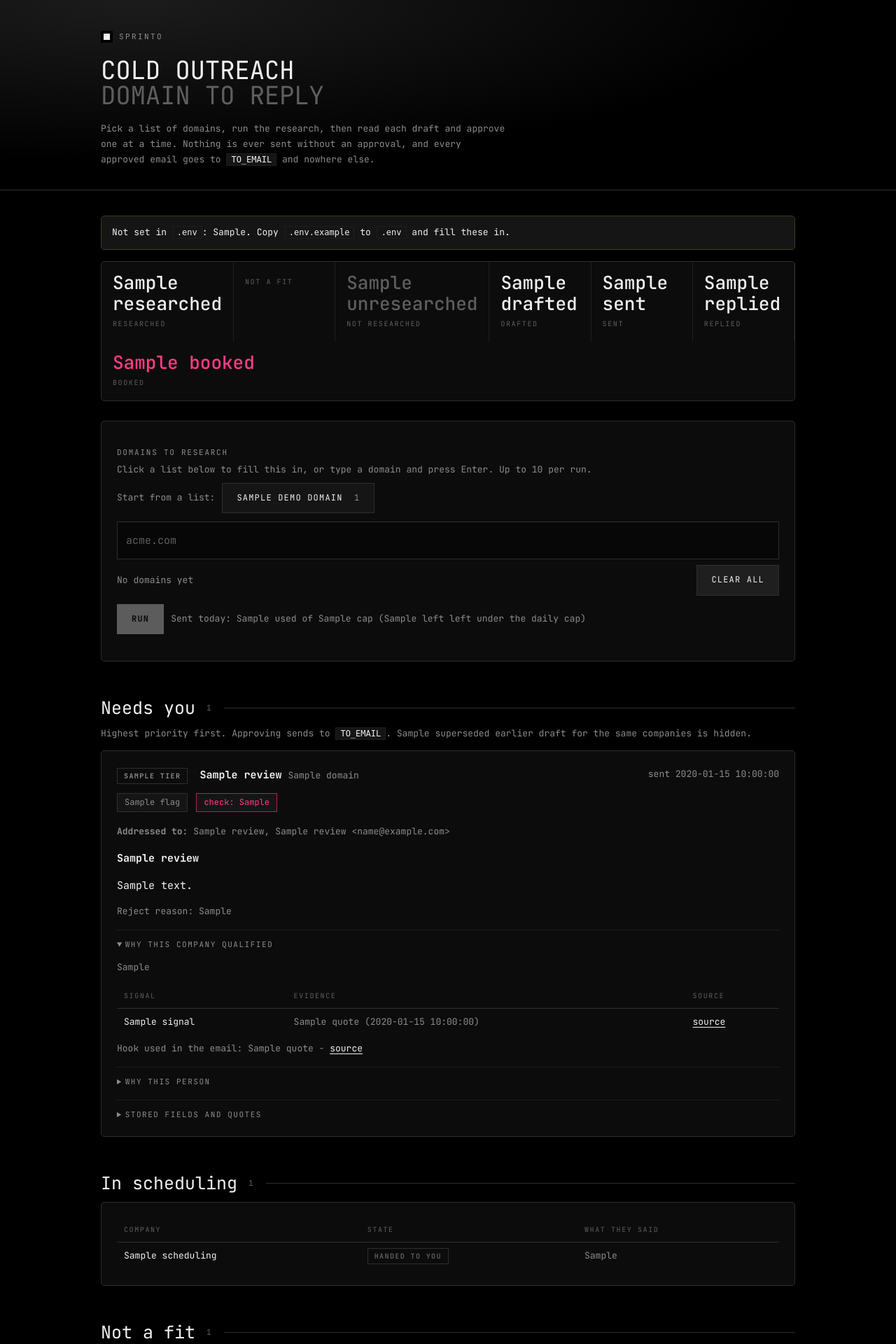
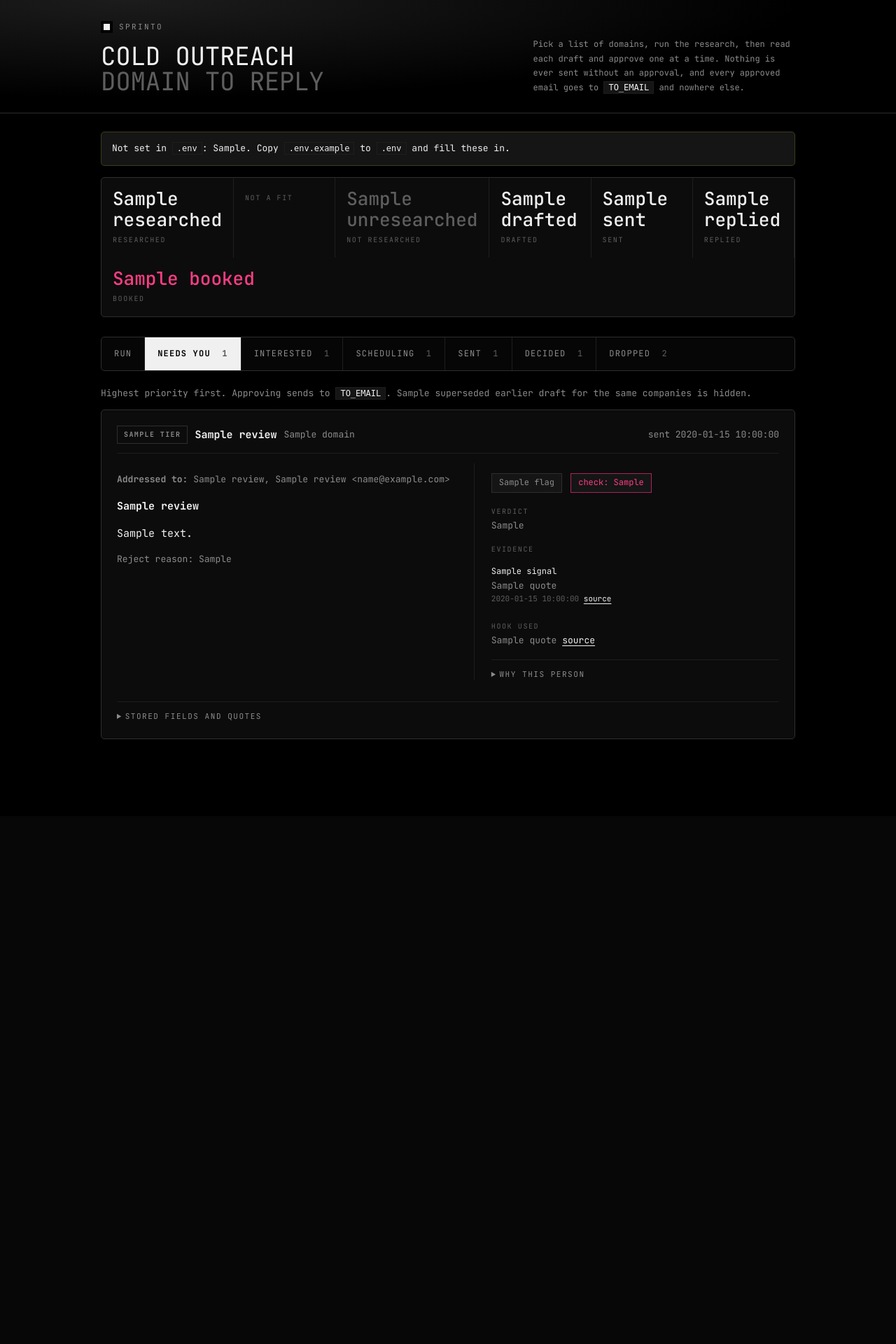
Before and after one commit to pranuthivedulla/Sprinto, a Python web app: template app/templates/index.html in a window 1280 px wide. Shown: the top 1920 px of the page at 70% size. After the commit the page ends 1056 px from the top, so only its background shows below. Run offline with Jinja, Linux system fonts and the light colour scheme; the template is opened without the code that fills it: most values are stand-ins (such as "Sample title", 1, 10 or a date in 2020).

Commit message:
One stage per tab, and the draft beside its evidence
The page was one column about ten thousand pixels tall. Six stages now sit
behind a sticky tab bar (Run, Needs you, Scheduling, Sent, Decided, Dropped,
plus Interested when there is anyone to schedule). Panels are hidden, not
removed, so find-in-page still reaches everything; the tab lives in the URL
hash and defaults to Needs you when a queue exists.

A review card is now the draft on the left and its evidence on the right.
Not a fit and Not researched share one tab as two tables rather than two
screens. Domain entry sits beside the cap and the run limits. The masthead
went from 273px to 162px.

Also removes the Sent table's Reply column: `sent` rows never carried
reply_status, so every row printed "no reply", including for the company
that had replied and booked. Reply state lives on Interested and Scheduling.

Decision 26 records both this and the codapress restyle. 227 checks pass.

Co-Authored-By: Claude Opus 5 <noreply@anthropic.com>

```diff
--- a/app/templates/index.html
+++ b/app/templates/index.html
@@ -24,14 +24,17 @@
   .wrap { max-width:1040px; margin:0 auto; padding:0 24px; }
 
   /* Masthead: the hero idea, shrunk. Two lines, the second one receding. */
-  .masthead { border-bottom:1px solid var(--line); padding:44px 0 32px;
-              margin-bottom:36px;
+  .masthead { border-bottom:1px solid var(--line); padding:30px 0 26px;
+              margin-bottom:26px;
               background:radial-gradient(120% 140% at 15% 0%, #1c1c1c 0%, #000 62%); }
   .masthead h1 { font-size:36px; line-height:1.02; font-weight:400; margin:0;
                  letter-spacing:-.01em; text-transform:uppercase; }
   .masthead h1 .fade { display:block; color:var(--dimmer); }
-  .masthead .sub { color:var(--dim); margin:18px 0 0; max-width:74ch;
-                   font-size:13px; line-height:1.7; }
+  .masthead .wrap { display:flex; gap:48px; align-items:flex-end;
+                    justify-content:space-between; flex-wrap:wrap; }
+  .masthead .sub { color:var(--dim); margin:0; max-width:52ch;
+                   font-size:12px; line-height:1.7; }
+  .masthead .mark { margin-bottom:14px; }
   .mark { display:inline-flex; align-items:center; gap:9px; margin-bottom:20px;
           font-size:11px; letter-spacing:.22em; text-transform:uppercase;
           color:var(--dim); }
@@ -159,13 +162,55 @@
     h2 { font-size:20px; }
     .funnel div { flex:1 1 50%; }
   }
+
+  /* Tabs: one stage at a time, so reaching the sixth section is a click and
+     not a scroll. Every panel stays in the DOM, so find-in-page still works. */
+  .tabs { position:sticky; top:0; z-index:5; display:flex; flex-wrap:wrap;
+          border:1px solid var(--line); border-radius:5px; overflow:hidden;
+          background:#060606; margin-bottom:22px; }
+  .tab { border:0; border-right:1px solid var(--line-soft); background:transparent;
+         color:var(--dim); padding:14px 18px; }
+  .tab:last-child { border-right:0; }
+  .tab:hover { background:var(--panel-2); color:var(--text); }
+  .tab[aria-current="true"] { background:var(--text); color:#000; font-weight:700; }
+  .tab .c { margin-left:8px; opacity:.65; }
+  .panel[hidden] { display:none; }
+
+  .k { font-size:10px; letter-spacing:.16em; text-transform:uppercase;
+       color:var(--dimmer); }
+  .sideline { margin:0 0 10px; font-size:13px; color:var(--dim); }
+  .sideline .k { display:block; margin-bottom:2px; }
+
+  /* The review card reads across, not down: the draft beside its evidence. */
+  .card { display:grid; gap:14px 30px; align-items:start;
+          grid-template-columns:minmax(0,1.1fr) minmax(0,1fr); }
+  .card .chead, .card .full { grid-column:1 / -1; }
+  .card .chead { border-bottom:1px solid var(--line-soft); padding-bottom:13px; }
+  .card .cwhy { border-left:1px solid var(--line-soft); padding-left:24px; }
+  .ev { list-style:none; margin:0 0 14px; padding:0; font-size:13px; }
+  .ev li { border-top:1px solid var(--line-soft); padding:8px 0; }
+  .ev li:first-child { border-top:0; }
+  .ev .evlabel { display:block; color:var(--text); font-size:12px; }
+  .ev .evmeta { display:block; font-size:11px; color:var(--dimmer); }
+
+  .runcols { display:grid; gap:14px 30px; align-items:start;
+             grid-template-columns:minmax(0,1.3fr) minmax(0,1fr); }
+  .runside { border-left:1px solid var(--line-soft); padding-left:24px; }
+  .cols { display:grid; gap:14px; grid-template-columns:1fr 1fr; align-items:start; }
+
+  @media (max-width:900px) {
+    .card, .runcols, .cols { grid-template-columns:minmax(0,1fr); }
+    .card .cwhy, .runside { border-left:0; padding-left:0;
+                            border-top:1px solid var(--line-soft); padding-top:16px; }
+  }
 </style>
-
 </head>
 <body>
 <div class="masthead"><div class="wrap">
+<div>
 <div class="mark">Sprinto</div>
 <h1>Cold outreach<span class="fade">domain to reply</span></h1>
+</div>
 <p class="sub">Pick a list of domains, run the research, then read each draft and
 approve one at a time. Nothing is ever sent without an approval, and every approved
 email goes to <code>TO_EMAIL</code> and nowhere else.</p>
@@ -192,14 +237,34 @@ Copy <code>.env.example</code> to <code>.env</code> and fill these in.</div>
 </div>
 {% endif %}
 
+<nav class="tabs" id="tabs" data-default="{{ 'review' if review else 'run' }}">
+  <button type="button" class="tab" data-tab="run">Run</button>
+  <button type="button" class="tab" data-tab="review">Needs you
+    <span class="c">{{ review|length }}</span></button>
+  {% if to_schedule %}
+  <button type="button" class="tab" data-tab="interested">Interested
+    <span class="c">{{ to_schedule|length }}</span></button>
+  {% endif %}
+  <button type="button" class="tab" data-tab="scheduling">Scheduling
+    <span class="c">{{ scheduling|length }}</span></button>
+  <button type="button" class="tab" data-tab="sent">Sent
+    <span class="c">{{ sent|length }}</span></button>
+  <button type="button" class="tab" data-tab="decided">Decided
+    <span class="c">{{ decided|length }}</span></button>
+  <button type="button" class="tab" data-tab="dropped">Dropped
+    <span class="c">{{ drops|length + unresearched|length }}</span></button>
+</nav>
+
+<section class="panel" data-panel="run" hidden>
 <div class="box">
+  <div class="runcols">
+    <div>
       <label for="chipinput">Domains to research</label>
-  <p class="muted" style="margin:0 0 8px">Click a list below to fill this in, or type
+      <p class="muted" style="margin:0 0 10px">Click a list to fill this in, or type
         a domain and press Enter. Up to {{ max_domains }} per run.</p>
 
       {% if demo_domains %}
       <div class="row picks">
-    <span class="muted">Start from a list:</span>
         {% for label, domains in demo_domains.items() %}
         <button type="button" class="pick" data-pick="{{ label }}">{{ label }}
           <span class="n">{{ domains|length }}</span></button>
@@ -213,40 +278,43 @@ Copy <code>.env.example</code> to <code>.env</code> and fill these in.</div>
                placeholder="acme.com" aria-describedby="chipcount">
       </div>
 
-  <div class="row" style="margin-top:8px">
-    <span class="muted" id="chipcount" role="status" aria-live="polite">No companies yet</span>
-    <span style="flex:1"></span>
+      <div class="row" style="margin-top:10px">
+        <button class="primary" type="button" id="runbtn" data-max="{{ max_domains }}" disabled>Run</button>
         <button type="button" id="clearall">Clear all</button>
-  </div>
-
-  <div class="row" style="margin-top:12px">
-    <button class="primary" type="button" id="runbtn" data-max="{{ max_domains }}" disabled>Run</button>
-    <span class="muted">Sent today: {{ cap.used }} of {{ cap.cap }}
-      ({{ cap.left }} left under the daily cap)</span>
-  </div>
-
-  <ul class="progress" id="progress"></ul>
-  <div class="row" id="donerow" style="margin-top:10px; display:none">
-    <button class="primary" type="button" id="showresults">Show the drafts</button>
-    <span class="muted">Your run is saved. This opens the review list below.</span>
+        <span class="muted" id="chipcount" role="status" aria-live="polite">No domains yet</span>
       </div>
     </div>
 
+    <aside class="runside">
+      <p class="sideline"><span class="k">Daily cap</span>
+        {{ cap.used }} of {{ cap.cap }} sent, {{ cap.left }} left</p>
+      <p class="sideline"><span class="k">Per run</span> up to {{ max_domains }} domains</p>
+      <p class="sideline"><span class="k">Every send goes to</span> <code>TO_EMAIL</code></p>
+      <ul class="progress" id="progress"></ul>
+      <div id="donerow" style="margin-top:12px; display:none">
+        <button class="primary" type="button" id="showresults">Show the drafts</button>
+      </div>
+    </aside>
+  </div>
+</div>
+</section>
+
 <script id="demolist" type="application/json">{{ demo_domains|tojson }}</script>
 
-<h2>Needs you <span class="c">{{ review|length }}</span></h2>
+<section class="panel" data-panel="review" hidden>
 {% if not review %}
-<p class="muted">No drafts waiting. Run a list of domains above.</p>
+<p class="muted">No drafts waiting. Run a list of domains on the Run tab.</p>
 {% else %}
 <p class="muted">Highest priority first. Approving sends to <code>TO_EMAIL</code>.{% if superseded %} {{ superseded }} earlier draft{{ "s" if superseded > 1 }} for the same companies {{ "are" if superseded > 1 else "is" }} hidden.{% endif %}</p>
 {% endif %}
 
 {% for c in review %}
-<div class="box">
+<div class="box card">
+  <div class="chead">
     <div class="row" style="justify-content:space-between">
-    <div>
+      <div class="row" style="gap:10px">
         <span class="tier {{ c.tier }}">{{ c.tier or c.status }}</span>
-      <strong style="margin-left:8px">{{ c.company_name }}</strong>
+        <strong>{{ c.company_name }}</strong>
         <span class="muted">{{ c.domain }}</span>
       </div>
       <span class="muted">
@@ -255,33 +323,29 @@ Copy <code>.env.example</code> to <code>.env</code> and fill these in.</div>
         {% else %}awaiting your decision{% endif %}
       </span>
     </div>
+  </div>
 
-  <ul class="flags">
-    {% for f in c.flags %}<li>{{ f }}</li>{% endfor %}
-    {% for f in c.check_flags %}<li class="check">check: {{ f }}</li>{% endfor %}
-    {% if not c.flags and not c.check_flags %}<li class="clear">no flags</li>{% endif %}
-  </ul>
-
+  <div class="cdraft">
     {% if c.status in ('queued', 'rejected') %}
     <form method="post" action="/approve">
       <input type="hidden" name="company_id" value="{{ c.id }}">
       {% if c.poc_email %}
       <p class="muted"><strong>Addressed to:</strong> {{ c.poc_name }}, {{ c.poc_title }}
-      &lt;{{ c.poc_email }}&gt; &mdash; the email is delivered to <code>TO_EMAIL</code>, not to them.</p>
+        &lt;{{ c.poc_email }}&gt; &mdash; delivered to <code>TO_EMAIL</code>, not to them.</p>
       {% endif %}
       <label>Subject</label>
       <input type="text" name="subject" value="{{ c.subject }}">
       <label>Body ({{ c.body.split()|length }} words)</label>
-    <textarea name="body" rows="9">{{ c.body }}</textarea>
-    <div class="row" style="margin-top:10px">
+      <textarea name="body" rows="10">{{ c.body }}</textarea>
+      <div class="row" style="margin-top:12px">
         <button class="primary" type="submit">Approve and send</button>
         <button type="submit" formaction="/save">Save edit</button>
       </div>
     </form>
-  <form method="post" action="/reject" class="row" style="margin-top:8px">
+    <form method="post" action="/reject" class="row" style="margin-top:10px">
       <input type="hidden" name="company_id" value="{{ c.id }}">
       <input type="text" name="reason" placeholder="Reject reason (logged)"
-           style="flex:1 1 240px">
+             style="flex:1 1 200px">
       <button class="danger" type="submit">Reject</button>
     </form>
     {% else %}
@@ -289,28 +353,36 @@ Copy <code>.env.example</code> to <code>.env</code> and fill these in.</div>
     <p><strong>{{ c.subject }}</strong></p>
     <p style="white-space:pre-wrap">{{ c.body }}</p>
     {% endif %}
+    {% if c.reject_reason %}<p class="muted">Reject reason: {{ c.reject_reason }}</p>{% endif %}
+  </div>
 
-  {% if c.reject_reason %}<p class="muted">Reject reason: {{ c.reject_reason }}</p>{% endif %}
+  <div class="cwhy">
+    <ul class="flags">
+      {% for f in c.flags %}<li>{{ f }}</li>{% endfor %}
+      {% for f in c.check_flags %}<li class="check">check: {{ f }}</li>{% endfor %}
+      {% if not c.flags and not c.check_flags %}<li class="clear">no flags</li>{% endif %}
+    </ul>
 
-  <details open>
-    <summary>Why this company qualified</summary>
-    <p class="muted">{{ c.audit_verdict }}</p>
-    <table>
-      <tr><th>Signal</th><th>Evidence</th><th>Source</th></tr>
+    <p class="sideline" style="margin-top:14px"><span class="k">Verdict</span>
+      {{ c.audit_verdict }}</p>
+
+    <p class="k" style="margin:16px 0 6px">Evidence</p>
+    <ul class="ev">
       {% for s in c.signals %}
-      <tr>
-        <td>{{ s.label }}{% if s.never_in_email %} <em>(never in the email)</em>{% endif %}</td>
-        <td class="quote">{{ s.quote }}{% if s.date %} ({{ s.date }}){% endif %}</td>
-        <td>{% if s.source %}<a href="{{ s.source }}" rel="noreferrer">source</a>{% else %}-{% endif %}</td>
-      </tr>
+      <li>
+        <span class="evlabel">{{ s.label }}{% if s.never_in_email %} (never in the email){% endif %}</span>
+        <span class="quote">{{ s.quote }}</span>
+        <span class="evmeta">{% if s.date %}{{ s.date }}{% endif %}
+          {% if s.source %}<a href="{{ s.source }}" rel="noreferrer">source</a>{% endif %}</span>
+      </li>
       {% endfor %}
-      {% if not c.signals %}<tr><td colspan="3" class="muted">No intent signal found. Passes the filters only.</td></tr>{% endif %}
-    </table>
-    <p class="muted" style="margin-top:8px">Hook used in the email:
+      {% if not c.signals %}<li class="muted">No intent signal found. Passes the filters only.</li>{% endif %}
+    </ul>
+
+    <p class="sideline"><span class="k">Hook used</span>
       <span class="quote">{{ c.hook.quote or c.hook.text }}</span>
-      {% if c.hook.source %} - <a href="{{ c.hook.source }}" rel="noreferrer">source</a>{% endif %}
+      {% if c.hook.source %}<a href="{{ c.hook.source }}" rel="noreferrer">source</a>{% endif %}
     </p>
-  </details>
 
     <details>
       <summary>Why this person</summary>
@@ -322,7 +394,9 @@ Copy <code>.env.example</code> to <code>.env</code> and fill these in.</div>
       <ul class="muted">{% for p in c.pains %}<li>{{ p }}</li>{% endfor %}</ul>
       {% endif %}
     </details>
+  </div>
 
+  <div class="full">
     <details>
       <summary>Stored fields and quotes</summary>
       <table>
@@ -356,9 +430,30 @@ Copy <code>.env.example</code> to <code>.env</code> and fill these in.</div>
       {% endif %}
     </details>
   </div>
+</div>
 {% endfor %}
+</section>
 
-<h2>In scheduling <span class="c">{{ scheduling|length }}</span></h2>
+{% if to_schedule %}
+<section class="panel" data-panel="interested" hidden>
+<div class="box">
+  <p class="muted" style="margin:0 0 12px">Sequence 1 stopped here. Starting scheduling
+    checks the calendar and sends two or three times, then waits for a reply.</p>
+  {% for c in to_schedule %}
+  <div class="row" style="padding:9px 0; border-top:1px solid var(--line-soft)">
+    <strong style="min-width:12em">{{ c.name }}</strong>
+    <span class="quote" style="flex:1 1 260px">{{ c.quote }}</span>
+    <form method="post" action="/start-scheduling">
+      <input type="hidden" name="company_id" value="{{ c.id }}">
+      <button class="primary" type="submit">Start scheduling</button>
+    </form>
+  </div>
+  {% endfor %}
+</div>
+</section>
+{% endif %}
+
+<section class="panel" data-panel="scheduling" hidden>
 <div class="box">
 <table>
   <tr><th>Company</th><th>State</th><th>What they said</th></tr>
@@ -376,38 +471,29 @@ Copy <code>.env.example</code> to <code>.env</code> and fill these in.</div>
   {% if not scheduling %}<tr><td colspan="3" class="muted">Nothing being scheduled.</td></tr>{% endif %}
 </table>
 </div>
+</section>
 
-<h2>Not a fit <span class="c">{{ drops|length }}</span></h2>
+<section class="panel" data-panel="sent" hidden>
 <div class="box">
-<p class="muted" style="margin:0 0 10px">Judged and rejected, with the rule and the
-  sentence that triggered it.</p>
+  <div class="row" style="margin-bottom:14px">
+    <form method="post" action="/check-replies">
+      <button type="submit">Check replies</button>
+    </form>
+    <span class="muted">Reads the sending account's inbox and sets each company to
+      interested, not interested or no reply. What came back shows on the Interested
+      and Scheduling tabs.</span>
+  </div>
 <table>
-  <tr><th>Domain</th><th>Rule</th><th>Quote that triggered it</th><th>Source</th></tr>
-  {% for d in drops %}
-  <tr>
-    <td>{{ d.domain }}</td><td>{{ d.drop_rule }}</td>
-    <td class="quote">{{ d.drop_quote }}</td>
-    <td>{% if d.drop_source and d.drop_source.startswith('http') %}<a href="{{ d.drop_source }}" rel="noreferrer">link</a>{% else %}{{ d.drop_source }}{% endif %}</td>
-  </tr>
+  <tr><th>When</th><th>Domain</th><th>Subject</th></tr>
+  {% for s in sent %}
+  <tr><td>{{ s.sent_at }}</td><td>{{ s.domain }}</td><td>{{ s.subject }}</td></tr>
   {% endfor %}
-  {% if not drops %}<tr><td colspan="4" class="muted">Nothing rejected yet.</td></tr>{% endif %}
+  {% if not sent %}<tr><td colspan="3" class="muted">Nothing sent yet.</td></tr>{% endif %}
 </table>
 </div>
+</section>
 
-<h2>Not researched <span class="c">{{ unresearched|length }}</span></h2>
-<div class="box">
-<p class="muted" style="margin:0 0 10px">Nothing was judged about these. Something
-  failed before an answer existed, so they are worth running again.</p>
-<table>
-  <tr><th>Domain</th><th>What happened</th></tr>
-  {% for d in unresearched %}
-  <tr><td>{{ d.domain }}</td><td class="quote">{{ d.drop_quote }}</td></tr>
-  {% endfor %}
-  {% if not unresearched %}<tr><td colspan="2" class="muted">Nothing failed.</td></tr>{% endif %}
-</table>
-</div>
-
-<h2>Decided <span class="c">{{ decided|length }}</span></h2>
+<section class="panel" data-panel="decided" hidden>
 <div class="box">
 <table>
   <tr><th>Company</th><th>You</th><th>Subject</th></tr>
@@ -423,57 +509,42 @@ Copy <code>.env.example</code> to <code>.env</code> and fill these in.</div>
   {% if not decided %}<tr><td colspan="3" class="muted">Nothing approved or rejected yet.</td></tr>{% endif %}
 </table>
 </div>
+</section>
 
-{% if to_schedule %}
-<h2>Interested <span class="c">{{ to_schedule|length }}</span></h2>
+<section class="panel" data-panel="dropped" hidden>
+<div class="cols">
   <div class="box">
-  <p class="muted" style="margin:0 0 10px">Sequence 1 stopped here. Starting scheduling
-    checks the calendar and sends two or three times, then waits for a reply.</p>
-  {% for c in to_schedule %}
-  <div class="row" style="padding:7px 0; border-top:1px solid var(--line)">
-    <strong style="min-width:12em">{{ c.name }}</strong>
-    <span class="quote" style="flex:1">{{ c.quote }}</span>
-    <form method="post" action="/start-scheduling">
-      <input type="hidden" name="company_id" value="{{ c.id }}">
-      <button class="primary" type="submit">Start scheduling</button>
-    </form>
-  </div>
-  {% endfor %}
-</div>
-{% endif %}
-
-<h2>Sent</h2>
-<div class="box">
-  <div class="row" style="margin-bottom:12px">
-    <form method="post" action="/check-replies">
-      <button type="submit">Check replies</button>
-    </form>
-    <span class="muted">Reads the sending account's inbox and sets each one to
-      interested, not interested or no reply. Scheduling is a separate build.</span>
-  </div>
+    <p class="k">Not a fit <span class="c">{{ drops|length }}</span></p>
+    <p class="muted" style="margin:6px 0 12px">Judged and rejected, with the rule and
+      the sentence that triggered it.</p>
     <table>
-  <tr><th>When</th><th>Domain</th><th>Subject</th><th>Reply</th></tr>
-  {% for s in sent %}
+      <tr><th>Domain</th><th>Rule</th><th>Quote</th></tr>
+      {% for d in drops %}
       <tr>
-    <td>{{ s.sent_at }}</td><td>{{ s.domain }}</td><td>{{ s.subject }}</td>
-    <td>
-      {% if s.reply_status == 'interested' %}<span class="tier High">interested</span>
-      {% elif s.reply_status == 'not_interested' %}<span class="muted">not interested</span>
-      {% else %}<span class="muted">no reply{% if s.checked %}, checked {{ s.checked }}{% endif %}</span>{% endif %}
-      {% if s.reply_quote %}<div class="quote">{{ s.reply_quote }}</div>{% endif %}
-      {% if s.meeting_status == 'booked' %}
-        <div><span class="tier Medium">meeting {{ s.meeting_time }}</span></div>
-      {% elif s.meeting_status == 'awaiting_reply' %}
-        <div class="muted">times proposed, waiting</div>
-      {% elif s.meeting_status == 'escalated' %}
-        <div><span class="tier Low">handed to you</span></div>
-      {% endif %}
-    </td>
+        <td>{{ d.domain }}</td><td>{{ d.drop_rule }}</td>
+        <td class="quote">{{ d.drop_quote }}
+          {% if d.drop_source and d.drop_source.startswith('http') %}
+          <a href="{{ d.drop_source }}" rel="noreferrer">link</a>{% endif %}</td>
       </tr>
       {% endfor %}
-  {% if not sent %}<tr><td colspan="4" class="muted">Nothing sent yet.</td></tr>{% endif %}
+      {% if not drops %}<tr><td colspan="3" class="muted">Nothing rejected yet.</td></tr>{% endif %}
     </table>
   </div>
+
+  <div class="box">
+    <p class="k">Not researched <span class="c">{{ unresearched|length }}</span></p>
+    <p class="muted" style="margin:6px 0 12px">Nothing was judged about these. Something
+      failed before an answer existed, so they are worth running again.</p>
+    <table>
+      <tr><th>Domain</th><th>What happened</th></tr>
+      {% for d in unresearched %}
+      <tr><td>{{ d.domain }}</td><td class="quote">{{ d.drop_quote }}</td></tr>
+      {% endfor %}
+      {% if not unresearched %}<tr><td colspan="2" class="muted">Nothing failed.</td></tr>{% endif %}
+    </table>
+  </div>
+</div>
+</section>
 
 </div>
 <script>
@@ -640,8 +711,27 @@ runBtn.addEventListener("click", async () => {
   doneRow.style.display = "";
 });
 
-document.getElementById("showresults").addEventListener("click", () => { location.href = "/"; });
+document.getElementById("showresults").addEventListener("click", () => { location.href = "/#review"; });
 render();
+
+// Tabs. Every panel stays in the DOM, so find-in-page still reaches all of it.
+const tabsNav = document.getElementById("tabs");
+const panels = Array.from(document.querySelectorAll(".panel"));
+
+function showTab(name) {
+  const known = panels.some(p => p.dataset.panel === name);
+  const pick = known ? name : (tabsNav.dataset.default || "run");
+  panels.forEach(p => { p.hidden = p.dataset.panel !== pick; });
+  tabsNav.querySelectorAll(".tab").forEach(b => {
+    b.setAttribute("aria-current", b.dataset.tab === pick ? "true" : "false");
+  });
+  try { history.replaceState(null, "", "#" + pick); } catch (e) { /* file:// */ }
+}
+
+tabsNav.querySelectorAll(".tab").forEach(b => {
+  b.addEventListener("click", () => { showTab(b.dataset.tab); window.scrollTo(0, 0); });
+});
+showTab(location.hash.slice(1) || tabsNav.dataset.default);
 </script>
 </body>
 </html>
```
Also changed, not shown: design-reference/nine-checks.md (+48 -0 lines), nine-checks.md (+48 -0 lines). Lines whose indentation alone changed are shown as unchanged.
